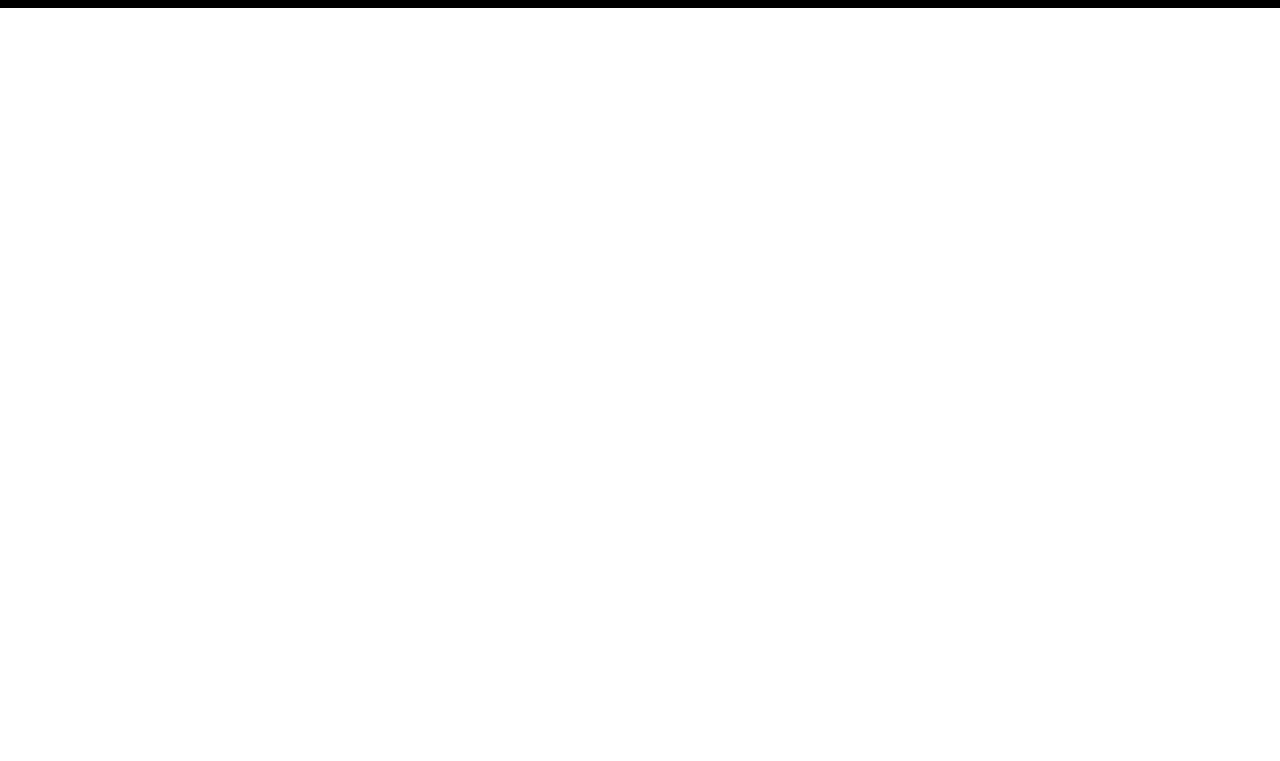
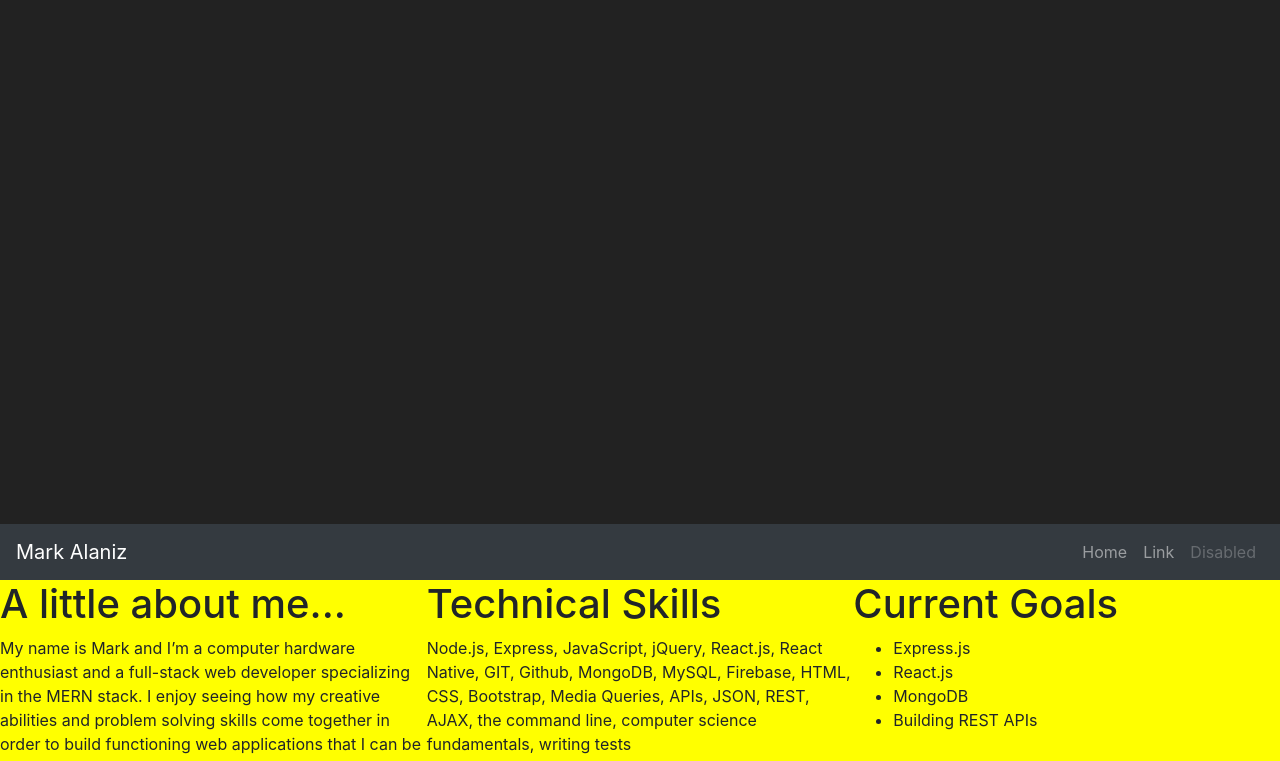
Before and after one commit to Digald/Digald.github.io, a plain HTML site: page index.html in a window 1280 px wide. Shown: the part 276-1037 px from the top of the page. Before the commit the page ends 856 px from the top, so only its background shows below. Drawn offline with nearby package versions, Linux system fonts and the light colour scheme.

Commit message:
adding placeholder images and working on positioning

```diff
--- a/assets/css/style.css
+++ b/assets/css/style.css
@@ -1,11 +1,35 @@
 body {
-  overflow: hidden;
+  overflow: auto;
+}
+.paralax {
+  background-color: #222222;
+  color: white;
+  height: 100vh;
+  width: 100%;
+  position: relative;
+  text-align: center;
+}
+.paralax h1 {
+  position: absolute;
+  top: 15%;
+  font-size: 100px;
 }
 .content {
   height: 100vh;
   width: 100vw;
 }
+.row {
+  height: 33vh;
+  border-bottom: 1px solid black;
+}
 .col {
-  border: 2px solid black;
+  /* border: 1px solid black; */
   background-color: Yellow;
+  position: relative;
+  padding: 0;
 }
+
+.col img {
+  height: 100%;
+  width: 33%;
+}
--- a/index.html
+++ b/index.html
@@ -22,6 +22,9 @@
 </head>
 
 <body>
+	<div class="paralax">
+		<h1>Sup :)</h1>
+	</div>
 	<!-- begining of navbar -->
 	<nav class="navbar navbar-expand-lg navbar-dark bg-dark">
 		<a class="navbar-brand" href="#">Mark Alaniz</a>
@@ -49,7 +52,8 @@
 		<div class="row abouts">
 			<div class="col">
 				<h1>A little about me...</h1>
-				<p>My name is Mark and I’m a computer hardware enthusiast and a full-stack web developer specializing in the MERN stack. I enjoy seeing how my creative abilities and problem solving skills come together in order to build functioning web applications that I can be proud of. </p>
+				<p>My name is Mark and I’m a computer hardware enthusiast and a full-stack web developer specializing in the MERN stack. I enjoy seeing how my creative abilities and problem solving skills come together in order to build functioning web applications
+					that I can be proud of. </p>
 			</div>
 			<div class="col">
 				<h1>Technical Skills</h1>
@@ -66,15 +70,18 @@
 			</div>
 		</div>
 		<div class="row projects">
-			<div class="col"></div>
-			<div class="col"></div>
-			<div class="col"></div>
-			<div class="col"></div>
-			<div class="col"></div>
+			<div class="col">
+				<a href="#"><img src="assets/images/placeholder1.png" alt="placeholder"></a>
+				<a href="#"><img src="assets/images/placeholder1.png" alt="placeholder"></a>
+				<a href="#"><img src="assets/images/placeholder1.png" alt="placeholder"></a>
+			</div>
 		</div>
-		<div class="row project-showcase">
-			<div class="col"></div>
-		</div>
+		<div class="row project2">
+			<div class="col">
+				<a href="#"><img src="assets/images/placeholder1.png" alt="placeholder"></a>
+				<a href="#"><img src="assets/images/placeholder1.png" alt="placeholder"></a>
+				<a href="#"><img src="assets/images/placeholder1.png" alt="placeholder"></a>
+			</div>
 	</section>
 </body>
 
```
Also changed, not shown: assets/images/placeholder1.png (added).
